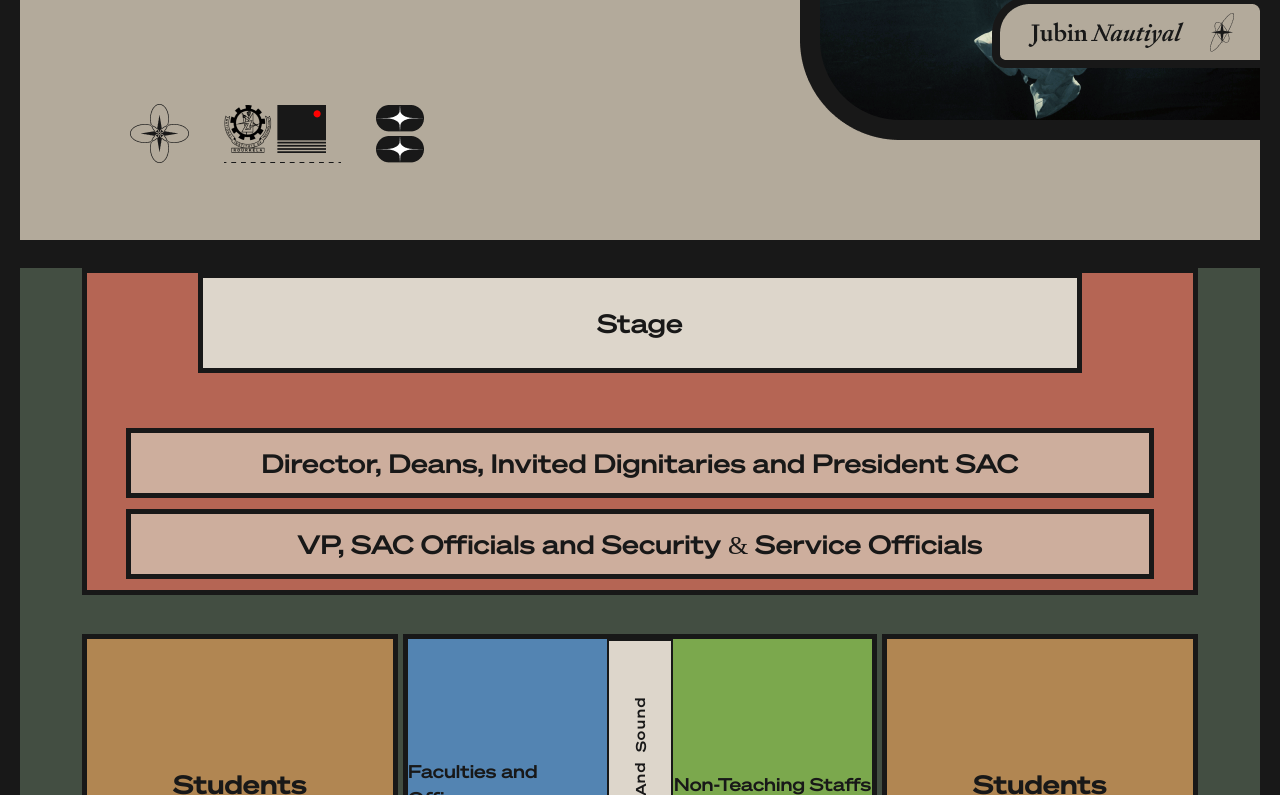
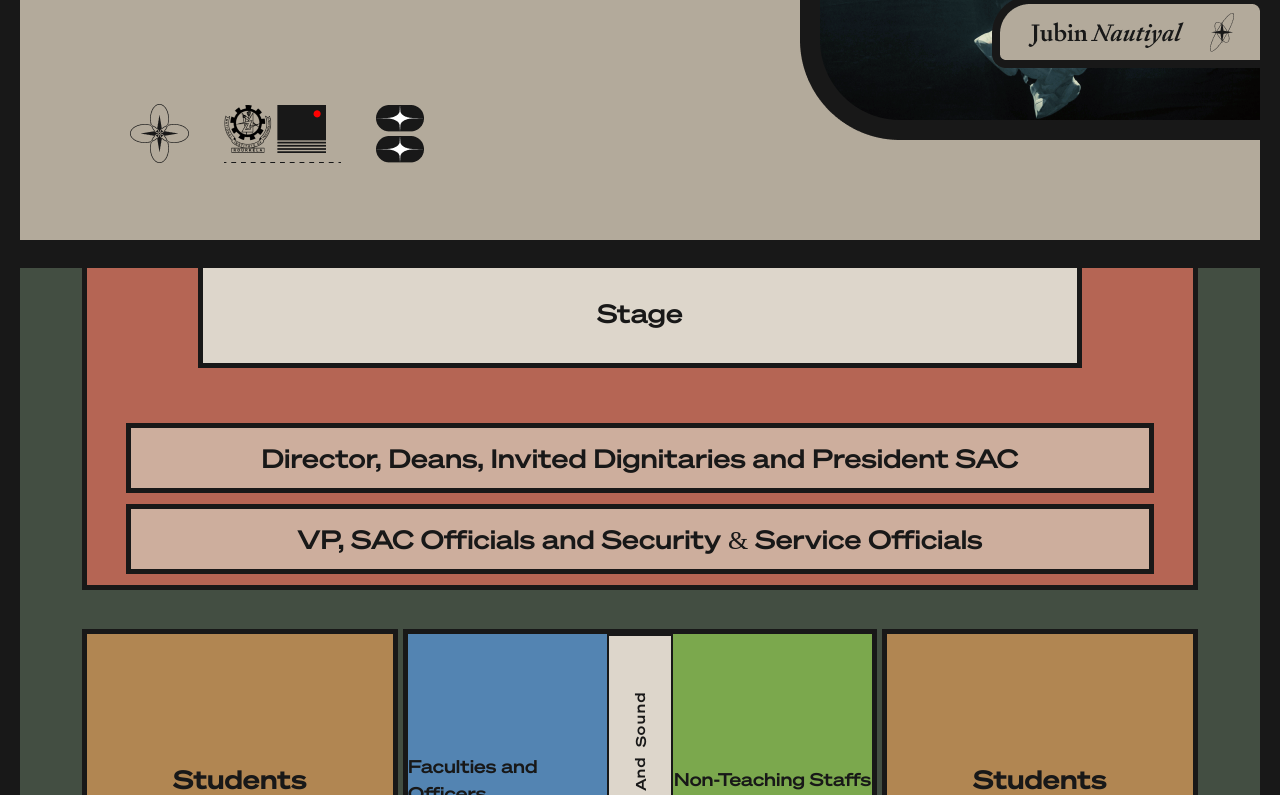
Before and after one commit to CIPHERTron/celebrity-night-22, a React (Create React App) app: page / in a window 1280 px wide. Shown: the part 460-1255 px from the top of the page. Built offline with nearby package versions, Linux system fonts and the light colour scheme.

Commit message:
fix: border issue

```diff
--- a/src/components/SeatingArrangement.jsx
+++ b/src/components/SeatingArrangement.jsx
@@ -19,6 +19,7 @@ const VIP = styled.div`
   background-color: #b56554;
   border: 5px solid #181818;
   height: fit-content;
+  border-top: none;
 
   .stage {
     width: 80%;
@@ -28,6 +29,7 @@ const VIP = styled.div`
     margin: 0 auto;
     border: 5px solid #181818;
     margin-bottom: 5%;
+    border-top: none;
   }
   .stage > p {
     text-align: center;
```
Also changed, not shown: 1 other file (tests, documents, lock files or other folders).
